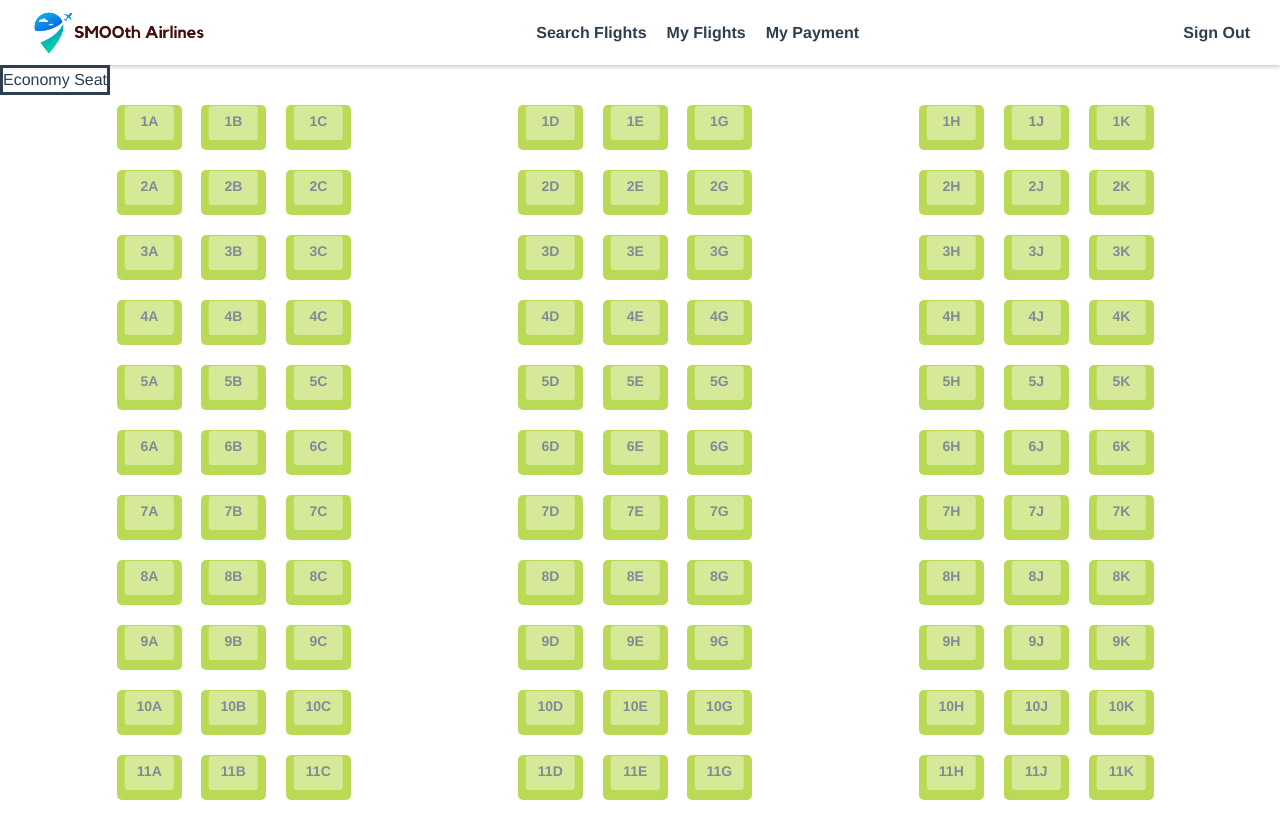
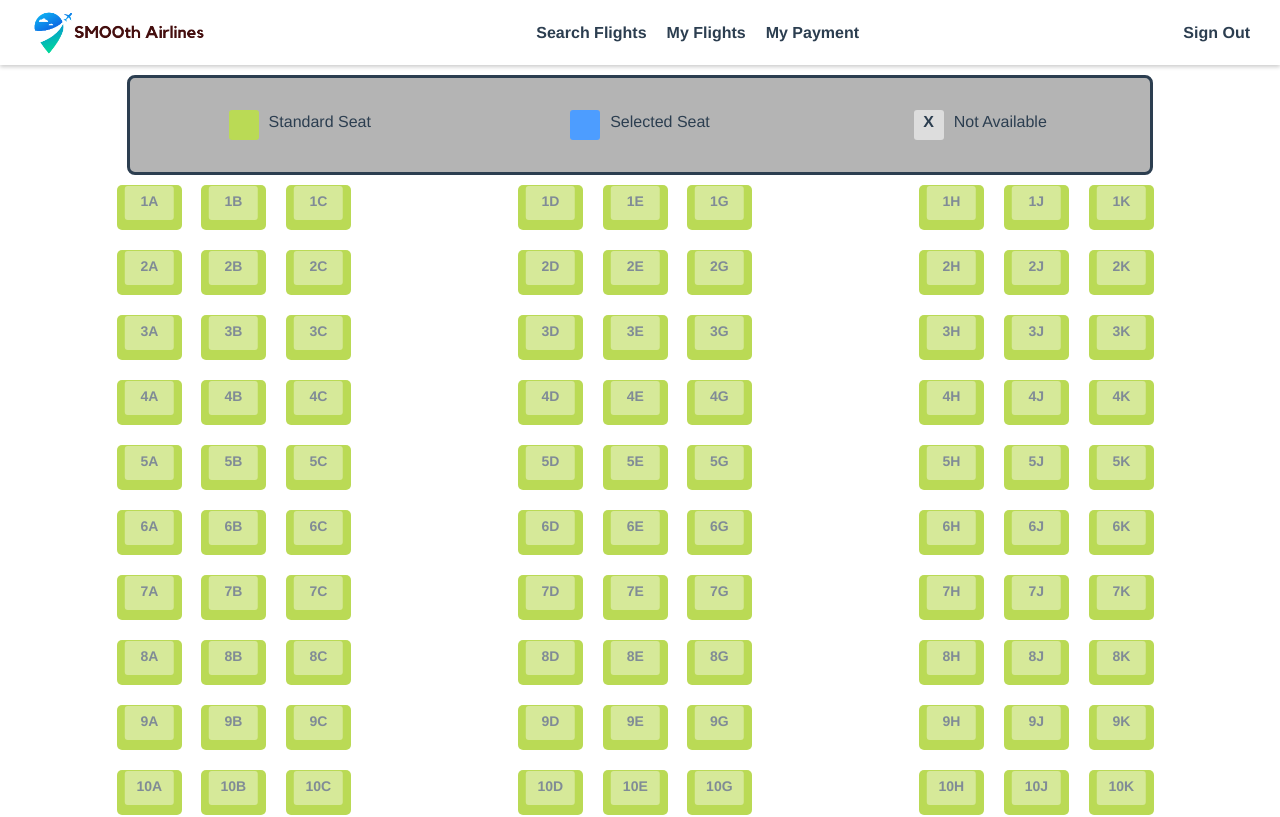
Before and after one commit to zheng-hang/kong-flights, a Vue app in the folder vue-frontend/: page /seatsbooking in a window 1280 px wide. Shown: the top 817 px of the page. Built offline with nearby package versions, Linux system fonts and the light colour scheme; no server answers.

Commit message:
completed seat selection

```diff
--- a/vue-frontend/src/components/BookingBanner.vue
+++ b/vue-frontend/src/components/BookingBanner.vue
@@ -6,24 +6,24 @@
         <div class="row">
             <div class="col-2 ms-5 ps-4 text-start">
                 <h6 class="text-secondary">Departing</h6>
-                <h6 class="fw-bold">{{ bookingData.departDate }}</h6>
-                <h4 class="blue fw-bold">{{ bookingData.departTime }}</h4>
-                <h6 class="fw-bold">{{ bookingData.departLoc }}</h6>
+                <h6 class="fw-bold">{{ formatDate(bookingData.Date) }}</h6>
+                <h4 class="blue fw-bold">{{ bookingData.DepartureTime }}</h4>
+                <h6 class="fw-bold">{{ bookingData.DepartureLoc }}</h6>
             </div>
             <div class="col-1 pt-4 me-5 my-auto">
                 <i class="fa fa-plane fa-2x d-flex justify-content-center"></i>
                 <h6 class="text-secondary d-flex justify-content-center">{{ bookingData.flightDuration }}</h6>
             </div>
             <div class="col-2 ms-5 ps-4 text-start">
-                <h6 class="text-secondary">Departing</h6>
-                <h6 class="fw-bold">{{ bookingData.arrDate }}</h6>
-                <h4 class="blue fw-bold">{{ bookingData.arrTime }}</h4>
-                <h6 class="fw-bold">{{ bookingData.arrLoc }}</h6>
+                <h6 class="text-secondary">Arrival</h6>
+                <h6 class="fw-bold">{{ formatDate(bookingData.Date) }}</h6>
+                <h4 class="blue fw-bold">{{ this.arrivalTime }}</h4>
+                <h6 class="fw-bold">{{ bookingData.ArrivalLoc }}</h6>
             </div>
             <div class="col ms-5 ps-4 text-start">
                 <h6 class="text-secondary">Total Fare</h6>
-                <span class="h6 fw-bold">{{ bookingData.numPax.adults }} Adults</span>
-                <h4 class="blue fw-bold">SGD 2,883.90</h4>
+                <span class="h6 fw-bold">1 Adult</span>
+                <h4 class="blue fw-bold">SGD {{ bookingData.Price.toLocaleString()}}</h4>
                 <h6 class="fst-italic">Total fare includes discounts, taxes, and surcharges</h6>
             </div>
         </div>
@@ -36,7 +36,18 @@ export default {
         bookingData: {
             type: Object,
             required: true
+        },
+        arrivalTime: {
+            type: String,
+            required: true
         }
+    },
+    methods: {
+        formatDate(dateInput) {
+        const dateObject = new Date(dateInput);
+        const options = { month: 'short', day: 'numeric', year: 'numeric', weekday: 'short' };
+        return dateObject.toLocaleDateString('en-US', options);
+      }
     }
 }
 </script>
--- a/vue-frontend/src/components/BookingPage.vue
+++ b/vue-frontend/src/components/BookingPage.vue
@@ -46,20 +46,18 @@ import PassengerDetail from './PassengerDetail.vue'
 export default {
   data() {
     return {
+        // FID, Airline, DepartureLoc, ArrivalLoc, Date, DepartureTime,Duration,Price,DepAirportCode,ArrAirportCode
         bookingData: {
-            numPax: {
-                adults: 2,
-                children: 0
-            },
-        departDate: "28 Mar (Thu)",
-        departTime: "SIN 08:05",
-        departLoc: "Singapore",
-        arrDate: "28 Mar (Thu)",
-        arrTime: "NRT 15:45",
-        arrLoc: "Tokyo",
-        fare: "SGD 2,883.90",
-        flightDuration: "6 hr 40 min"
-        }
+            FID: "SQ 123",
+            Date: "2024-03-15",
+            DepartureTime: "10:30:00",
+            DepartureLoc: "Singapore",
+            ArrivalTime: "28 Mar (Thu)",
+            ArrivalLoc: "Tokyo",
+            Price: "1100",
+            Duration: "6 hr 40 min"
+        },
+        ArrivalTime: "17:10:00"
     }
   }
 }
--- a/vue-frontend/src/components/SeatSelector.vue
+++ b/vue-frontend/src/components/SeatSelector.vue
@@ -16,7 +16,7 @@
                         <li class="row">
                             <ol class="seats" type="A">
                                 <li v-for="(column, index) in columns" :key="index" class="seat" :id="row + column">
-                                    <input type="checkbox" :id="'checkbox-' + row + column" @click="selectSeat" :disabled="disableSeat"/>
+                                    <input type="checkbox" :id="'checkbox-' + row + column" @click="selectSeat" :disabled="disableSeat(row+column)"/>
                                     <label :for="'checkbox-' + row + column">{{ row }}{{ column }}</label>
                                 </li>
                             </ol>
@@ -46,30 +46,38 @@
             selectedSeat: "",
             isAvailable: false,
             rows: 72,
+            flightId: "SQ 124",
             columns: ["A", "B", "C", "D", "E", "G", "H", "J", "K"],
-            status: "",
-            fid: "SQ 123",
-            seatData: {}
-
+            seatData: ""
             }
+        },
+        beforeMount() {
+            this.getAvailableSeats()
         },
 
     methods: {
         getAvailableSeats(){
-            axios.get('localhost:5003/seat', {
+            axios.get('http://localhost:5003/seat', {
         })
             .then(response => {
-                this.seatData = response.data
-                console.log(response.data);
+                this.seatData = response.data.data
+                console.log(Array.from(response.data.data));
+                console.log(typeof(Array.from(response.data.data)))
             })
             .catch( error => {
                 console.error(error);
             })
 
         },
-
-        checkAvailability(){
-            this.seatData
+        disableSeat(seatPosition){
+            for(let seat of this.filteredSeats){
+                let seatId = seat.seatnum + seat.seatcol
+                if(seatId == seatPosition){
+                    // console.log(seatId + ": " + seat.available);
+                    // console.log(seatPosition);
+                    return true
+                }
+            }
         },
         selectSeat(event) {
             if(this.numSeatsSelected == 1){
@@ -81,35 +89,38 @@
             this.isChecked=event.target.checked;
             this.numSeatsSelected++;
             this.selectedSeat = event.target.id;
-        },
+        }
+    },
+    computed: {
+        filteredSeats() {
+            var flightSeats = [];
+            for(let seat of this.seatData){
+                if(seat.fid == this.flightId){
+                    flightSeats.push(seat)
+                    console.log(flightSeats);
+                }
+            }
+            return flightSeats;
+        }
+    }
+    //
+        // filteredSeats() {
+        //     const filtered = {};
+        //     for (const key in this.seatData) {
+        //         if (Object.prototype.hasOwnProperty.call(this.seatData, key) && this.seatData[key].fid === this.flightId) {
+        //             filtered[key] = this.seatData[key];
+        //         }
+        //     }
+        //     return filtered;
+        // }
 
-
-
-
-
-        // toggleSeatColor() {
-        //     this.checkboxColor = this.isChecked ? 'green' : 'black';
-        // }
-    },
-    beforeMount() {
-        this.getAvailableSeats()
-    }
-    // computed: {
-    //     getSeatData() {
-    //         for(seat in this.seatData) {
-    //             if(this.fid === seat.fid) {
-    //                 return seat;
-    //             }
-    //         }
-    //     },
-    //
         // checkAvailability() {
 
         //     var seat = this.getSeatData();
         //     seat.availability
         // }
     // }
-}
+    }
 </script>
 
 <style scoped>
--- a/vue-frontend/src/views/BookingSeatsView.vue
+++ b/vue-frontend/src/views/BookingSeatsView.vue
@@ -14,13 +14,60 @@ import SeatSelector from '../components/SeatSelector.vue'
             <!-- Fa fa Icon -->
             <link rel="stylesheet" href="https://cdnjs.cloudflare.com/ajax/libs/font-awesome/4.7.0/css/font-awesome.min.css">
             <body style="background-color: #FAFAFA; margin:0; padding:0;"></body>
-
-        <table class="rounded-3" style="border:solid;">
-            <section class=""></section>Economy Seat
-        </table>
+        <div class="container">
+            <div class="legend rounded-3">
+                <div class="col-4 d-flex justify-content-center">
+                    <section class="seat available"></section>
+                    <section class="seat-text">Standard Seat</section>
+                </div>
+                <div class="col-4 d-flex justify-content-center">
+                    <section class="seat selected"></section>
+                    <section class="seat-text">Selected Seat</section>
+                </div>
+                <div class="col-4 d-flex justify-content-center">
+                    <section class="seat unavailable">X</section>
+                    <section class="seat-text">Not Available</section>
+                </div>
+            </div>
+        </div>
         <SeatSelector/>
     </template>
 
 <script>
 
 </script>
+
+<style scoped>
+    .container{
+        display: flex;
+        justify-content: center;
+    }
+    .legend{
+        display: flex;
+        align-items: center;
+        margin-top: 10px;
+        border-radius: 10%;
+        height: 100px;
+        border: solid;
+        background-color: #b4b4b4;
+        width: 92%
+    }
+    .seat {
+        border-radius: 10%;
+        height: 30px;
+        width: 30px;
+    }
+    .seat-text {
+        margin-left: 10px;
+    }
+    .available {
+        background-color: #bada55;
+    }
+    .selected {
+        background-color: #4d9dff;
+    }
+    .unavailable {
+        background-color: #dddddd;
+        font-weight: bold;
+    }
+</style>
```
Also changed, not shown: 2 other files (tests, documents, lock files or other folders).
